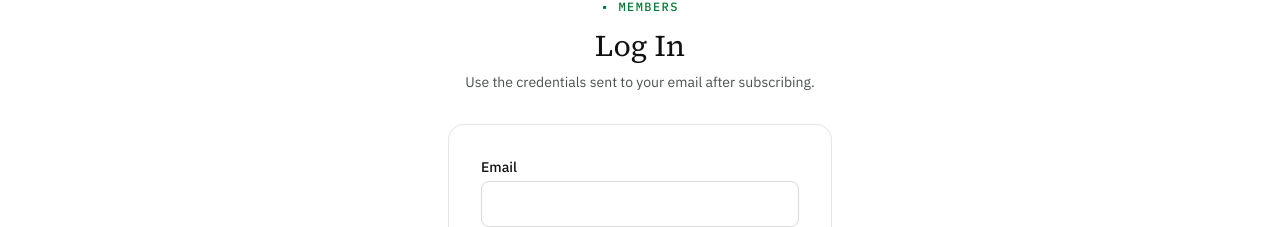
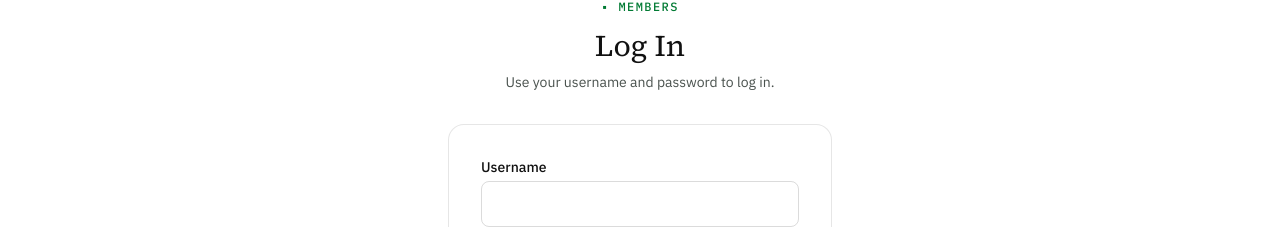
Before and after one commit to APDYd-dotcom/Irica, a React (Vite) app: page /login in a window 1280 px wide. Shown: the part 193-420 px from the top of the page. Built offline with nearby package versions, Linux system fonts and the light colour scheme.

Commit message:
Refactor Login component: update form fields to use username instead of email and enhance user authentication flow

```diff
--- a/src/App.jsx
+++ b/src/App.jsx
@@ -1,4 +1,4 @@
-import { Routes, Route } from "react-router-dom";
+import { Routes, Route, Navigate } from "react-router-dom";
 
 import Layout from "./pages/Layout";
 import Home from "./pages/Home";
@@ -35,6 +35,7 @@ function App() {
         {/* Protected — only visible when logged in */}
         <Route element={<ProtectedRoute />}>
           <Route path="/dashboard" element={<DashboardLayout />}>
+            <Route index element={<Navigate to="materials" replace />} />
             <Route path="profile" element={<Profile />} />
             <Route path="materials" element={<Materials />} />
             <Route path="subscription" element={<Subscription />} />
--- a/src/pages/Login.jsx
+++ b/src/pages/Login.jsx
@@ -7,11 +7,11 @@ import { useAuth } from "../hooks/useAuth";
 import ErrorMessage from "../components/ErrorMessage";
 
 function Login() {
-  const [formData, setFormData] = useState({ email: "", password: "" });
+  const [formData, setFormData] = useState({ username: "", password: "" });
   const [sending, setSending] = useState(false);
   const [error, setError] = useState(null);
 
-  const { login } = useAuth();
+  const { login, updateUser } = useAuth();
   const navigate = useNavigate();
 
   function handleSubmit(e) {
@@ -24,10 +24,16 @@ function Login() {
       .then((response) => {
         const tokens = response.data;
         axiosClient.defaults.headers.Authorization = `Bearer ${tokens.access}`;
-        return axiosClient.get("/auth/profile/").then((profileRes) => {
-          login(tokens, profileRes.data);
-          navigate("/dashboard/materials");
-        });
+        // Set tokens and a temporary user so ProtectedRoute won't redirect back to login.
+        login(tokens, { username: formData.username });
+
+        // Fetch full profile in background and update auth state when available.
+        axiosClient
+          .get("/auth/profile/")
+          .then((res) => updateUser(res.data))
+          .catch(() => {});
+
+        navigate("/dashboard/");
       })
       .catch((err) => setError(getErrorMessage(err)))
       .finally(() => setSending(false));
@@ -40,7 +46,7 @@ function Login() {
           <p className="eyebrow text-gold-500 mb-3">▪ Members</p>
           <h1 className="font-serif text-3xl text-ink">Log In</h1>
           <p className="text-sm text-ink-soft mt-2">
-            Use the credentials sent to your email after subscribing.
+            Use your username and password to log in.
           </p>
         </div>
 
@@ -53,11 +59,11 @@ function Login() {
 
           <form onSubmit={handleSubmit} className="space-y-4">
             <div>
-              <label className="block text-sm font-medium text-ink mb-1">Email</label>
+              <label className="block text-sm font-medium text-ink mb-1">Username</label>
               <input
-                type="email"
-                name="email"
-                value={formData.email}
+                type="text"
+                name="username"
+                value={formData.username}
                 onChange={(e) => handleChange(e, setFormData)}
                 required
                 className="w-full border border-ink/15 rounded-lg px-4 py-2.5 focus:outline-none focus:ring-2 focus:ring-forest-800/40"
```
